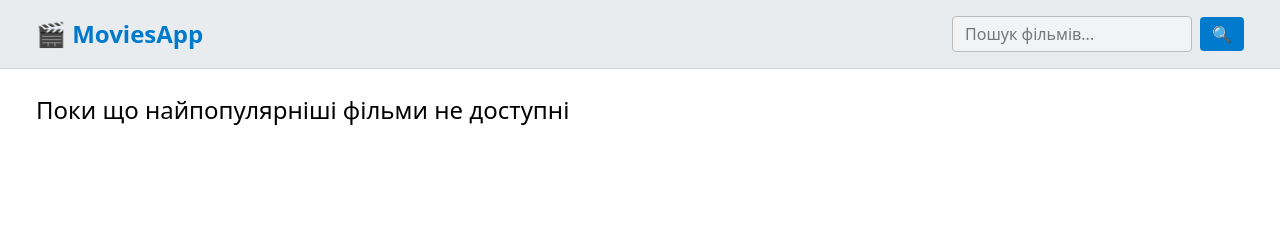
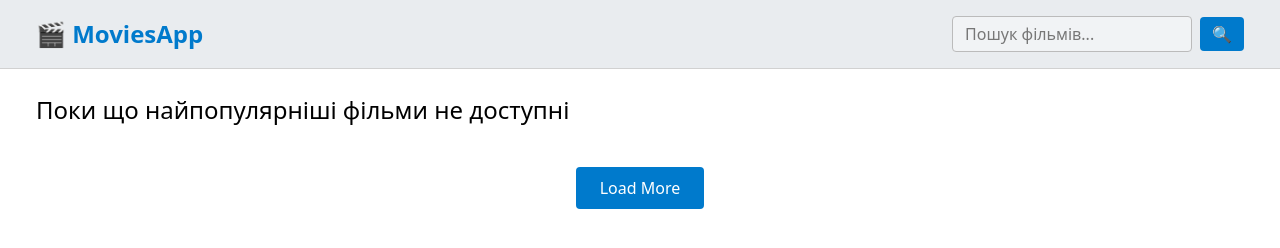
Before and after one commit to NikolayMiroshnichenko/mcs-8-mchd-2-advanced-js-blended, a website built with Vite: page src/index.html in a window 1280 px wide. Built offline with nearby package versions, Linux system fonts and the light colour scheme; no server answers.

Commit message:
add load more btn

```diff
--- a/src/css/styles.css
+++ b/src/css/styles.css
@@ -143,6 +143,7 @@
   box-shadow: none;
 }
 
+/* movie */
 .movie-list {
   display: grid;
   grid-template-columns: repeat(auto-fit, minmax(500px, 1fr));
@@ -253,3 +254,20 @@
     transform: rotate(360deg);
   }
 }
+
+/* load more btn */
+.load-more {
+  margin: 1.5rem auto 0 auto;
+  background-color: var(--accent-color);
+  color: #fff;
+  font-weight: 500;
+  border: none;
+  padding: 0.75rem 1.5rem;
+  border-radius: 4px;
+  cursor: pointer;
+  transition: background 0.3s ease;
+}
+
+.load-more:hover {
+  background-color: var(--accent-hover);
+}
--- a/src/index.html
+++ b/src/index.html
@@ -30,8 +30,8 @@
       </div>
       <ul class="movie-list" id="list-movies"></ul>
       <span class="loader"></span>
+      <button class="load-more">Load More</button>
     </div>
-
   </main>
 
   <script type="module" src="./main.js"></script>
```
